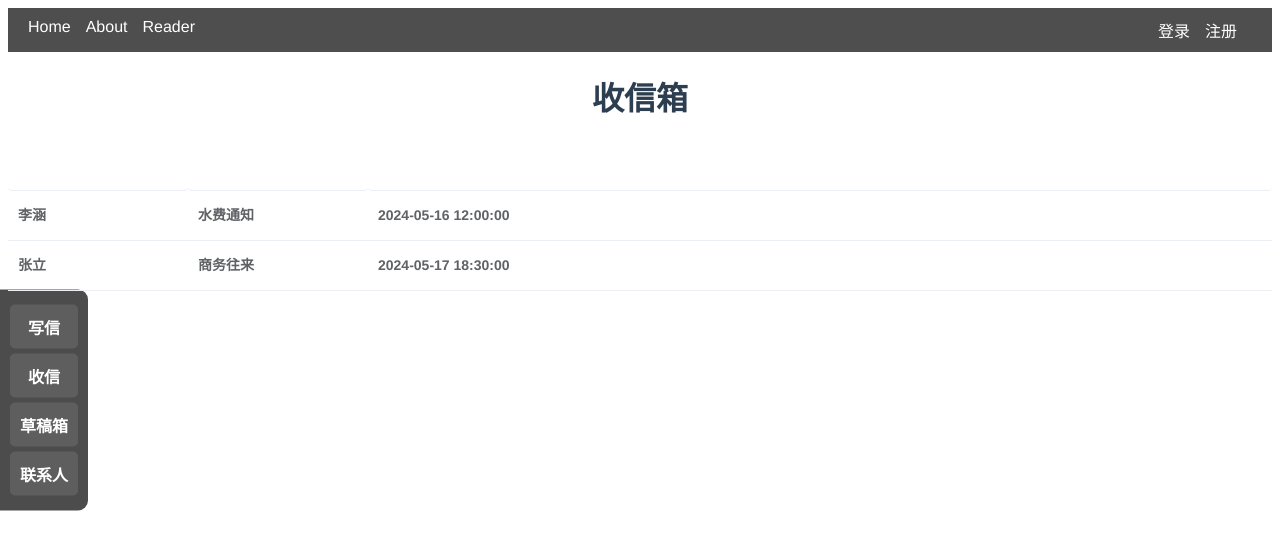
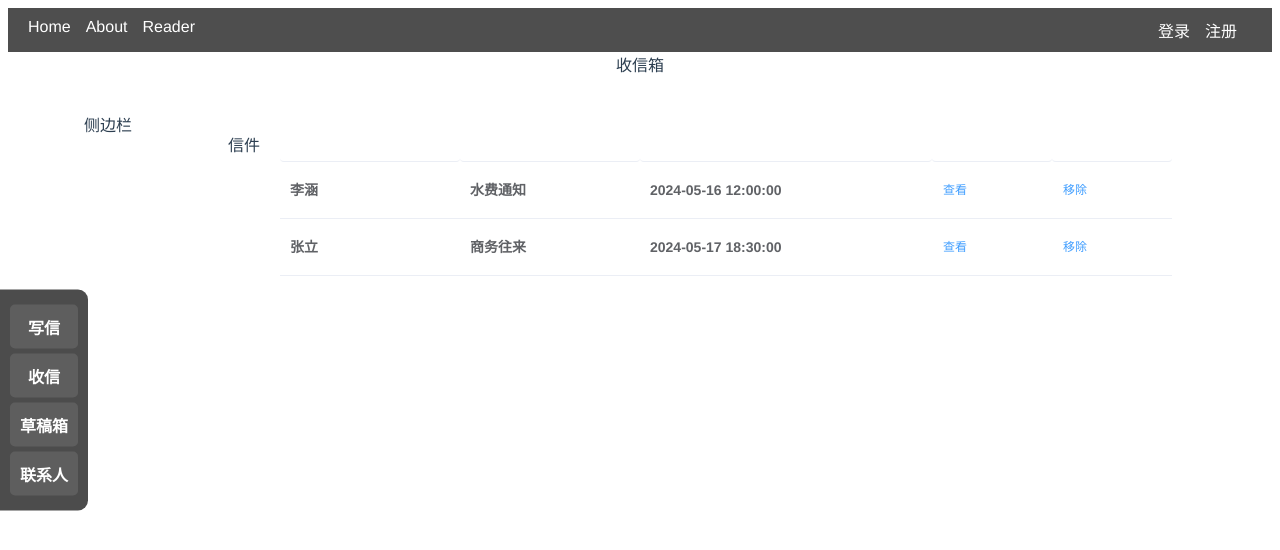
Before and after one commit to Ac-1d/RP2024, a Vue app in the folder front_end/: page /mail/recv in a window 1280 px wide. Shown: the top 550 px of the page. Built offline with nearby package versions, Linux system fonts and the light colour scheme.

Commit message:
summarizing css file-text.css

```diff
--- a/front_end/src/components/CommentBlock.vue
+++ b/front_end/src/components/CommentBlock.vue
@@ -1,19 +1,20 @@
 <template>
-  <div class="comments">
+  <el-container>
     <!-- 用户信息 -->
-    <div class="info">
+    <el-header style="position: left">
       <p>用户名：{{ myname }}</p>
       <p>ID-{{ myid }}</p>
-    </div>
+    </el-header>
     <!-- 评论显示 -->
     <el-main>
-      <div v-for="(comment, index) in comments" :key="index" class="comment">
+      <div v-for="(comment, index) in comments" :key="index">
         <!-- 循环显示的每条评论 -->
         <div>
-          <el-row>
-            <el-col :span="20">
+          <el-row style="border-top: 1px solid grey;">
+            <el-col :span="20" >
               <el-link class="text-larger" style="float: left;" type="primary">{{ comment.author }}</el-link>
-              <el-rate class="text-larger" style="float: left;" v-model="value" disabled text-color="#ff9900"></el-rate>
+              <el-rate class="text-larger" style="float: left;" v-model="comment.rank_value"
+              disabled text-color="#ff9900"></el-rate>
               <el-link class="text-larger" style="float: left;" type="primary">{{ comment.time }}</el-link>
             </el-col>
             <el-col :span="16">
@@ -44,10 +45,21 @@
           </el-row>
         </div>
       </div>
+      <div class="block">
+        <span class="demonstration">页面</span>
+        <el-pagination
+          layout="prev, pager, next"
+          :total="2 * comments.length">
+        </el-pagination>
+      </div>
     </el-main>
     <!-- 评论、回复框 -->
-    <div class="comment-box">
-      <el-form >
+    <el-footer>
+      <el-form>
+        <el-form-item>
+          <el-rate v-model="value" :colors="colors">
+          </el-rate>
+        </el-form-item>
         <el-form-item>
           <el-input type="textarea" v-model="content" maxlength="10000" show-word-limit/>
         </el-form-item>
@@ -57,13 +69,13 @@
           <p v-if="replying">正在回复 {{ comments[replyIndex].author }}</p><!-- 显示正在回复给某人 -->
         </el-form-item>
       </el-form>
-    </div>
-  </div>
+    </el-footer>
+  </el-container>
 </template>
 
 <script>
 import {currentTime} from "../js/Time.js";
-
+import '@/css/text.css';
 export default {
   name: "CommentBlock",
   components: {
@@ -81,15 +93,13 @@ export default {
   },
   data() {
     return {
-      form: {
-          to: '',
-
-        },
-      value: 4,
+      page: 0, // 当前是第几页
+      value: 0, // 当前用户选择的评分
       comments: [],// 已有评论
       content: '',// 输入内容
       replying: false,// 正在回复
       replyIndex: 0,// 回复的评论号
+      colors: ['#99A9BF', '#F7BA2A', '#FF9900'],
     };
   },
   methods: {
@@ -105,6 +115,7 @@ export default {
         }
         else {
           const newComment = {
+            rank_value: this.value,
             text: this.content,
             author: this.myname,
             showReply: false,
@@ -139,23 +150,3 @@ export default {
   }
 };
 </script>
-
-<style scoped>
-.text-larger {
-  font-family:
-  "Helvetica Neue",Helvetica,"PingFang SC","Hiragino Sans GB","Microsoft YaHei","微软雅黑",Arial,sans-serif;
-  font-size: larger;
-}
-.text-medium {
-  font-family:
-  "Helvetica Neue",Helvetica,"PingFang SC","Hiragino Sans GB","Microsoft YaHei","微软雅黑",Arial,sans-serif;
-  font-size: medium
-}
-.auto-wrap {
-  width: 200px; /* 定义容器宽度 */
-  border: none; /* 为了清楚地看到效果，加上边框 */
-  word-wrap: break-word; /* 允许在长单词内部换行 */
-  word-break: break-all; /* 允许在任意位置换行 */
-  text-align: left;
-}
-</style>
--- /dev/null
+++ b/front_end/src/css/text.css
@@ -0,0 +1,16 @@
+.text-larger {
+  font-family:
+  "Helvetica Neue",Helvetica,"PingFang SC","Hiragino Sans GB","Microsoft YaHei","微软雅黑",Arial,sans-serif;
+  font-size: larger;
+}
+.text-medium {
+  font-family:
+  "Helvetica Neue",Helvetica,"PingFang SC","Hiragino Sans GB","Microsoft YaHei","微软雅黑",Arial,sans-serif;
+  font-size: medium
+}
+.auto-wrap {
+  width: 100px; /* 定义容器宽度 */
+  word-wrap: break-word; /* 允许在长单词内部换行 */
+  word-break: break-all; /* 允许在任意位置换行 */
+  text-align: left;
+}
--- a/front_end/src/views/Comments.vue
+++ b/front_end/src/views/Comments.vue
@@ -22,8 +22,3 @@ export default {
   }
 };
 </script>
-
-<style scoped>
-.comment {
-}
-</style>
--- a/front_end/src/views/Mail/Receive.vue
+++ b/front_end/src/views/Mail/Receive.vue
@@ -1,8 +1,13 @@
 <template>
   <div>
     <Mail/>
-    <h1>收信箱</h1>
-    <div>
+    <el-container>
+      <el-header>收信箱</el-header>
+    </el-container>
+    <el-container>
+      <el-aside width="200px">侧边栏</el-aside>
+      <el-main>信件</el-main>
+      <el-container>
         <el-table
           :data="rows"
           style="width: 100%">
@@ -20,23 +25,67 @@
             prop="date"
             label="时间">
           </el-table-column>
+          <el-table-column
+            fixed="right"
+            label="操作"
+            width="120">
+            <template slot-scope="scope">
+              <el-button
+                @click.native.prevent="linkto(scope.$index, mails)"
+                type="text"
+                size="small">
+                查看
+              </el-button>
+            </template>
+          </el-table-column>
+
+          <el-table-column
+            fixed="right"
+            label="操作"
+            width="120">
+            <template slot-scope="scope">
+              <el-button
+                @click.native.prevent="deleteRow(scope.$index, rows)"
+                type="text"
+                size="small">
+                移除
+              </el-button>
+            </template>
+          </el-table-column>
         </el-table>
+        <div class="auto-wrap">
+          <p class="text-medium">{{ current }} </p>
         </div>
+      </el-container>
+    </el-container>
   </div>
 </template>
 <script>
 import Mail from '@/views/Mail/Mail.vue';
+import '@/css/text.css';
 export default{
   name: 'Receive',
   components: {
     Mail
   },
+  methods: {
+    deleteRow(index, rows) {
+      rows.splice(index, 1);
+    },
+    linkto(index, mail) {
+      this.current = mail[index];
+    }
+  },
   data(){
     return {
+      current: '', // 当前要显示的邮件内容
       rows: [
         {from: "李涵", title: "水费通知",   date: "2024-05-16 12:00:00"},
         {from: "张立", title: "商务往来",   date: "2024-05-17 18:30:00"},
-      ],
+      ], // 邮件信息，用于调试
+      mails: [
+        "hahahahahaha","hehehe",
+      ], // 邮件内容，用于调试
     }
   }
 }
```
Lines whose indentation alone changed are shown as unchanged.
